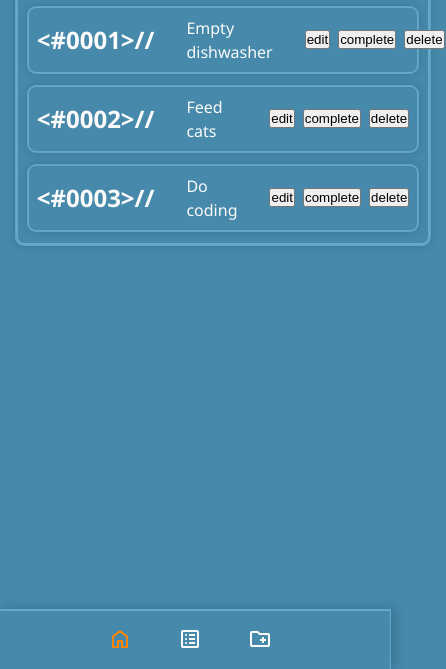
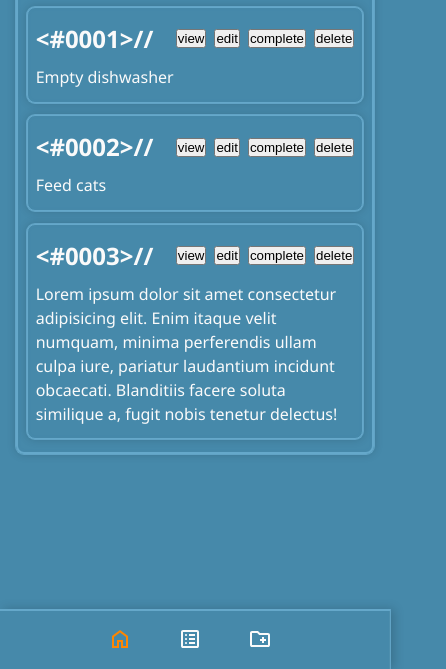
Before and after one commit to jbprojects95/TOP-todo-project, a website built with webpack: page src/template.html in a window 390 px wide. Shown: the part 175-844 px from the top of the page, 446 px wide, since content can reach past the window. Built offline with nearby package versions, Linux system fonts and the light colour scheme.

Commit message:
added window resize handler fn to fix issue with mobile view menu

```diff
--- a/src/modules/ui.js
+++ b/src/modules/ui.js
@@ -66,6 +66,17 @@ export function initUI() {
     }
   });
 
+  function handleResize() {
+    if (window.innerWidth <= 800) {
+      sidebar.classList.remove("close");
+      toggleButton.classList.remove("rotate");
+      closeAllSubMenus();
+    }
+  }
+
+  window.addEventListener("resize", handleResize);
+  handleResize();
+
   // ----------[COLOUR THEME CODE]----------
 
   function setColour() {
--- a/src/styles/createTodo-styles.css
+++ b/src/styles/createTodo-styles.css
@@ -5,21 +5,7 @@
 }
 
 .page-createTodo .wrapper {
-  width: 100%;
-  max-width: 1600px;
-  margin: 0 0.5rem;
-  padding: 0.8rem;
-  border: 2px solid var(--line-clr);
-  border-radius: 0.5rem;
-
-  display: flex;
-  flex-direction: column;
-  justify-self: center;
-
-  box-shadow:
-    0 0 0 1px color-mix(in oklch, var(--line-clr) 90%, transparent),
-    0 0 10px oklch(0 0 0 / 0.18),
-    inset 0 0 2px 1px color-mix(in oklch, var(--base-clr) 25%, transparent);
+  padding: 2rem;
 }
 
 .page-createTodo .container {
--- a/src/styles/template-styles.css
+++ b/src/styles/template-styles.css
@@ -294,12 +294,11 @@ label[for="base-colour-input"] {
 
 .todo-card {
   display: grid;
-  grid-template-columns: auto 1fr auto;
+  grid-template-columns: 120px 1fr auto;
   align-items: center;
   gap: 2rem;
 
   width: 100%;
-  max-width: 1200px;
 
   box-shadow:
     0 0 0 1px color-mix(in oklch, var(--line-clr) 90%, transparent),
@@ -310,7 +309,7 @@ label[for="base-colour-input"] {
   border: 1px solid var(--line-clr);
   border-radius: 0.5rem;
 
-  padding-inline: min(20px, 2%);
+  padding-inline: min(20px, 2.4%);
   padding-block: 0.5rem;
   color: var(--text-clr);
   background-color: var(--base-clr);
@@ -318,8 +317,12 @@ label[for="base-colour-input"] {
 
 .todo-buttons {
   display: flex;
-  justify-content: space-evenly;
+  justify-content: flex-end;
   gap: 0.5rem;
+}
+
+.todo-task {
+  min-width: 0;
 }
 
 .wrapper {
@@ -367,10 +370,10 @@ label[for="base-colour-input"] {
     height: 50px;
   }
 
-  .container {
+  /* .container {
     border: none;
     padding: 0.1rem;
-  }
+  } */
 
   .sidebar {
     height: 100%;
@@ -445,6 +448,29 @@ label[for="base-colour-input"] {
       }
     }
   }
+
+  .todo-card {
+    grid-template-rows: auto auto;
+    grid-template-columns: 1fr auto;
+    gap: 0.5rem;
+
+    padding-block: 0.8rem;
+  }
+
+  .todo-id {
+    grid-row: 1;
+    grid-column: 1;
+  }
+
+  .todo-task {
+    grid-row: 2;
+    grid-column: span 2;
+  }
+
+  .todo-buttons {
+    grid-row: 1;
+    min-width: 80px;
+  }
 }
 
 /* ------------------------------------------ */
--- a/src/template.html
+++ b/src/template.html
@@ -87,14 +87,14 @@
             </svg>
           </button>
           <ul class="sub-menu">
-            <ul>
+            <div>
               <li>
                 <a data-route="createTodo">Todo</a>
               </li>
               <li>
                 <a data-route="createProject">Project</a>
               </li>
-            </ul>
+            </div>
           </ul>
         </li>
 
@@ -119,7 +119,7 @@
             </svg>
           </button>
           <ul class="sub-menu">
-            <ul>
+            <div>
               <li>
                 <a href="#">Work</a>
               </li>
@@ -132,7 +132,7 @@
               <li>
                 <a href="#">Gardening</a>
               </li>
-            </ul>
+            </div>
           </ul>
         </li>
       </ul>
@@ -161,6 +161,7 @@
               <span>Empty dishwasher</span>
             </div>
             <div class="todo-buttons">
+              <button>view</button>
               <button>edit</button>
               <button>complete</button>
               <button>delete</button>
@@ -175,6 +176,7 @@
               <span>Feed cats</span>
             </div>
             <div class="todo-buttons">
+              <button>view</button>
               <button>edit</button>
               <button>complete</button>
               <button>delete</button>
@@ -186,9 +188,15 @@
               <h2>&lt;#0003&gt;//</h2>
             </div>
             <div class="todo-task">
-              <span>Do coding</span>
+              <span
+                >Lorem ipsum dolor sit amet consectetur adipisicing elit. Enim
+                itaque velit numquam, minima perferendis ullam culpa iure,
+                pariatur laudantium incidunt obcaecati. Blanditiis facere soluta
+                similique a, fugit nobis tenetur delectus!</span
+              >
             </div>
             <div class="todo-buttons">
+              <button>view</button>
               <button>edit</button>
               <button>complete</button>
               <button>delete</button>
```
